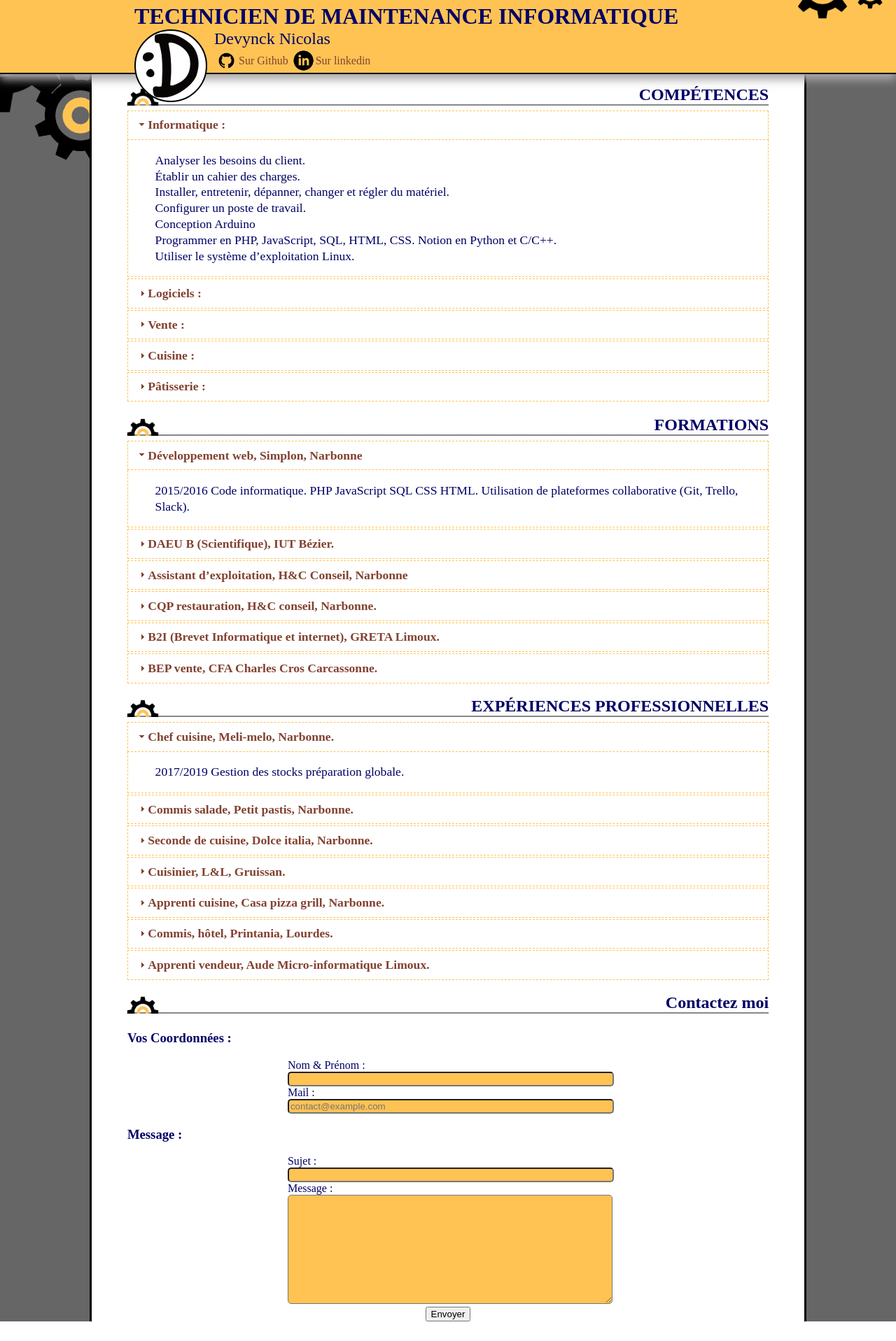
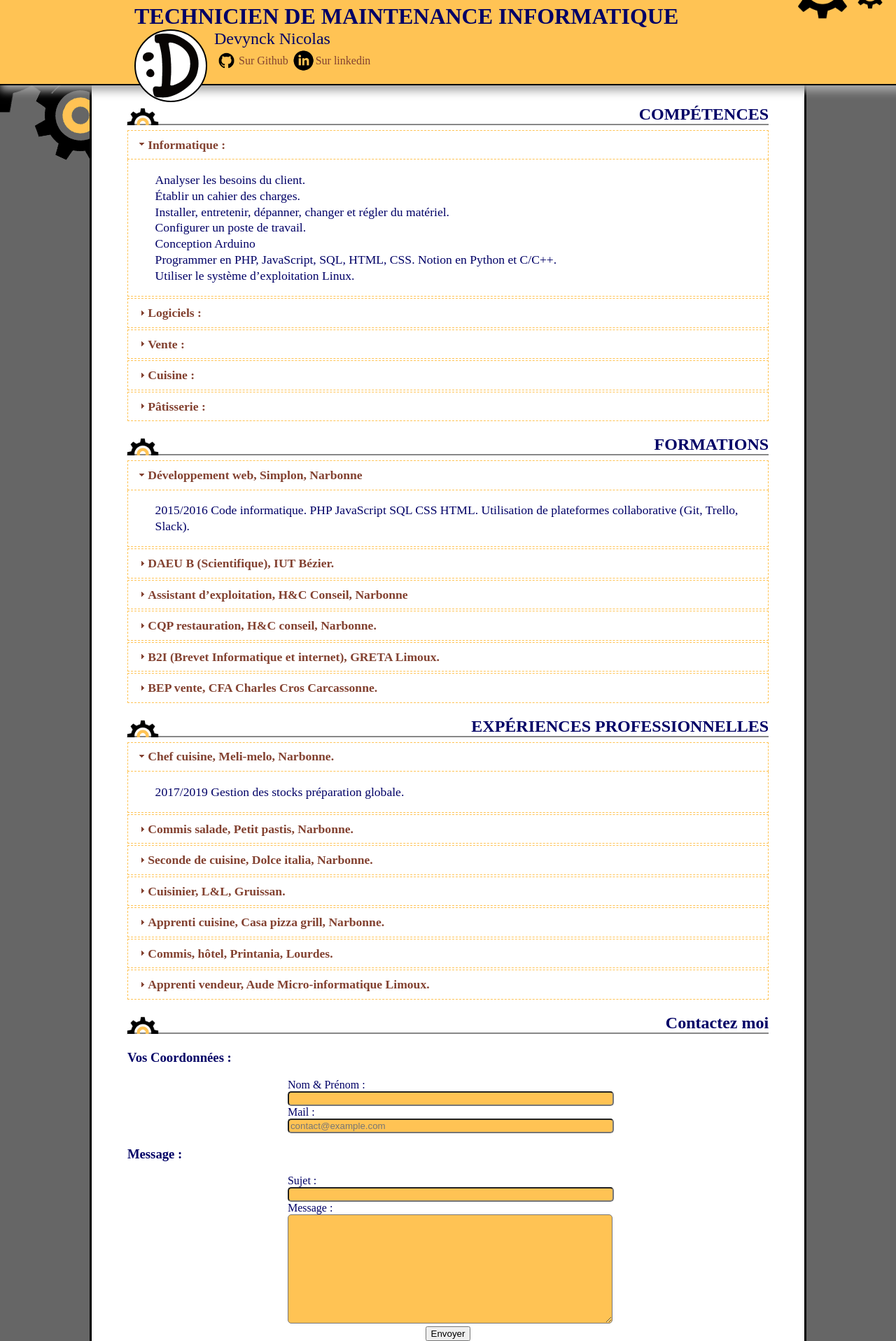
Before and after one commit to nicolas-devynck/nicolas-devynck, a PHP site: page / in a window 1280 px wide. Shown: the whole page at 70% size. Before the commit the page ends 1889 px from the top, so only its background shows below. Run offline with PHP 8.4, Linux system fonts and the light colour scheme.

Commit message:
modif logo

```diff
--- a/css/style.css
+++ b/css/style.css
@@ -15,7 +15,6 @@ a:hover {
 }
 h1 {
 	margin-top: 5px;
-	margin-left: 15%;
 	margin-bottom: 0px;
 }
 h2 {
@@ -32,6 +31,7 @@ h2 {
 }
 /* header */
 .header {
+	padding-left: 15%;
 	background-color: #ffc354;
 	position: fixed;
 	left: 0px;
@@ -39,7 +39,7 @@ h2 {
 	z-index: 1;
 	box-shadow: 0px 8px 12px #aaa;
 	border-bottom: solid 2px #000000;
-	height: 13%;
+	height: 120px;
 }
 .header img, .header span {
 	vertical-align: middle;
@@ -50,7 +50,6 @@ h2 {
 }
 /* logo */
 #logo {
-	margin-left: 15%;
 	margin-right: 10px;
 	background-image: url(logo.png);
 	background-position: 50% 50%;
@@ -64,7 +63,7 @@ h2 {
 }
 /* body */
 .body {
-	padding: 10% 5% 0% 5%;
+	padding: 130px 5% 0% 5%;
 }
 /* CSS Contact */
 .input_contact {
--- a/index.php
+++ b/index.php
@@ -39,10 +39,8 @@
 				<div id="engr4"></div>
 				<div id="engr5"></div>
 				<h1>TECHNICIEN DE MAINTENANCE INFORMATIQUE</h1>
-
 				<div id="logo"></div>
 				<div id="text-logo">
-
 				<div id="nom-logo">Devynck Nicolas</div>
 					<a href="http://github.com/nicolas-devynck" target="_blank"><img src="css/github.png" height="35" width="35" alt="Github" /><span>Sur Github</span></a>
 					<a href="http://linkedin.com/in/nicolas-devynck-275807195" target="_blank"><img src="css/in.png" height="35" width="35" alt="Linkedin" /><span>Sur linkedin</span></a>
```
